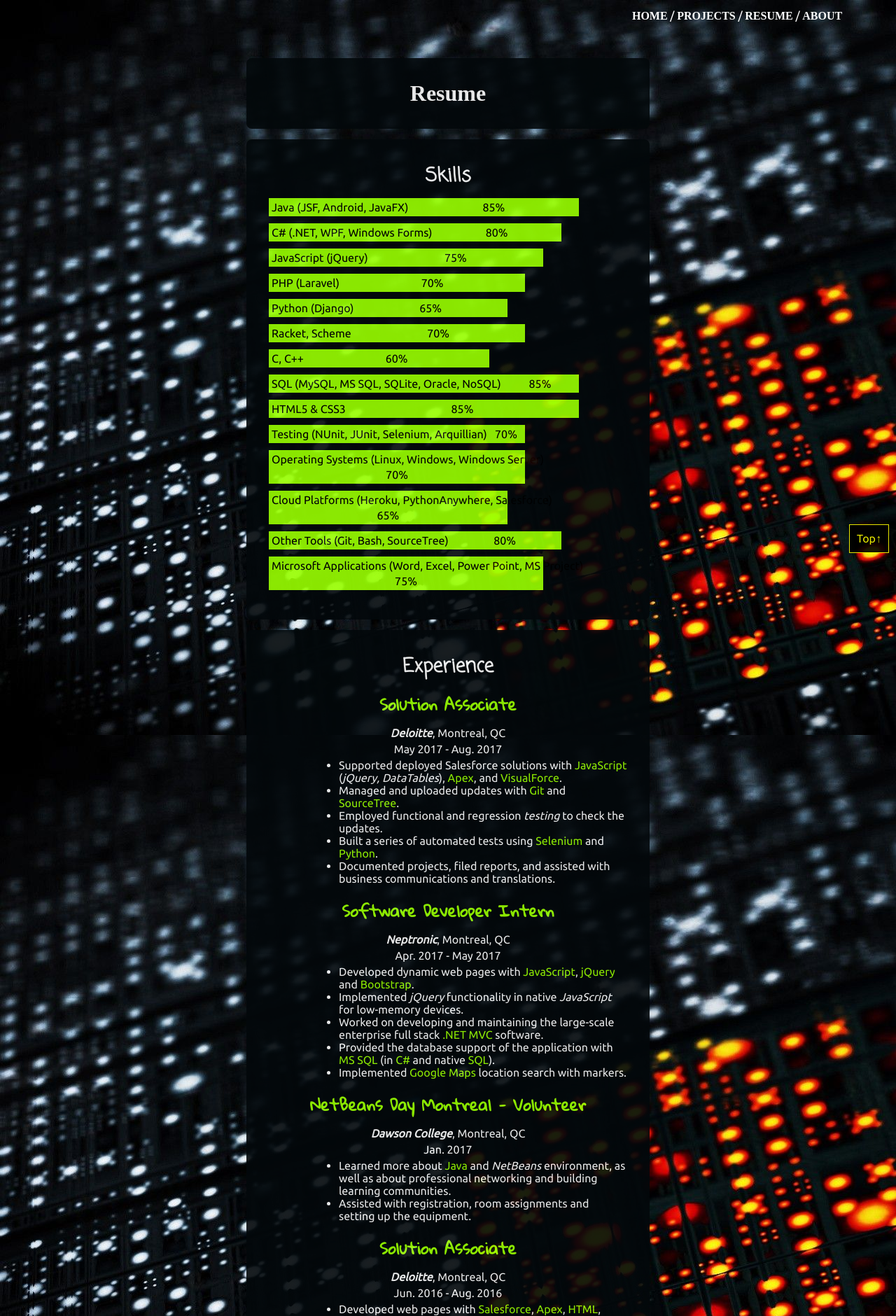
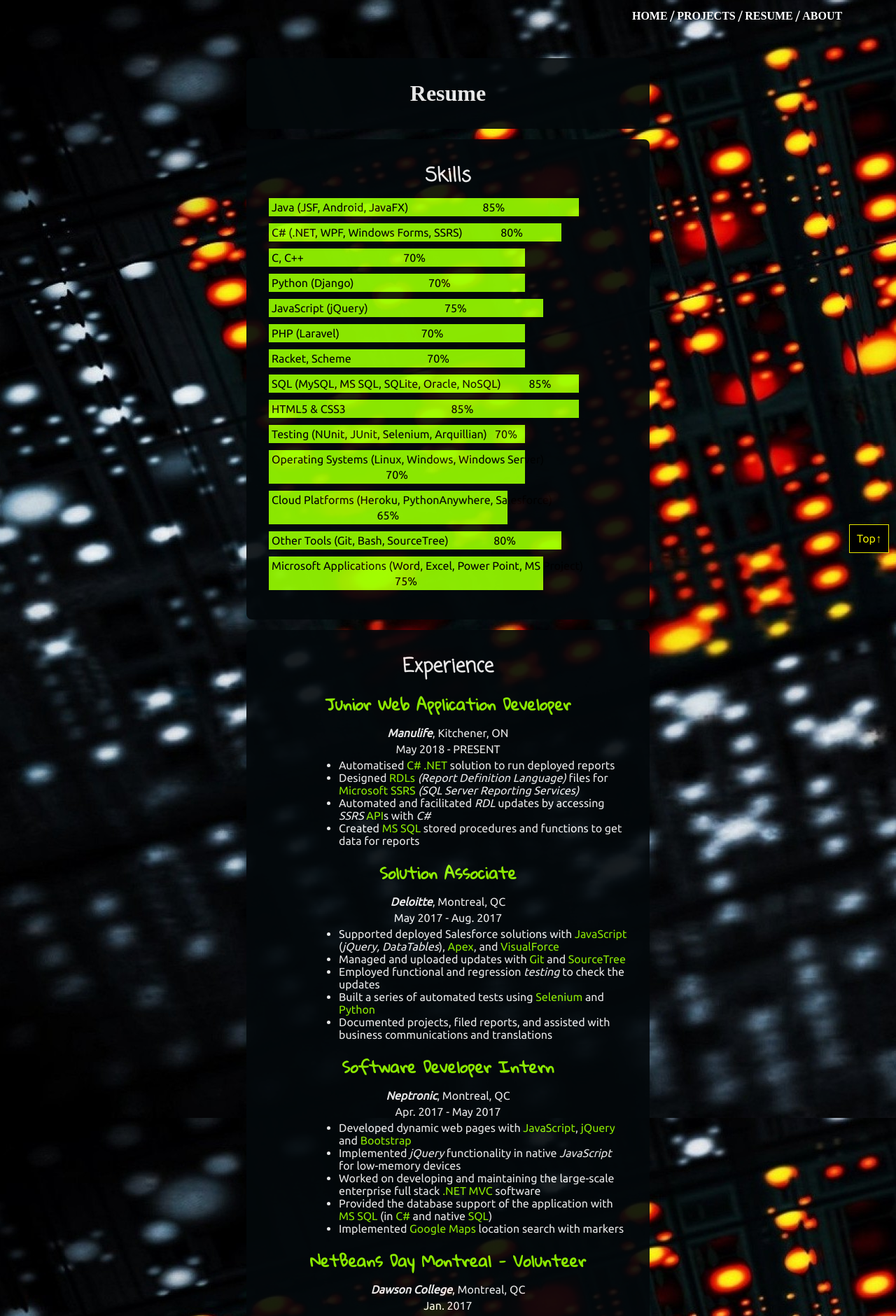
Before and after one commit to lynnsh/portfolio, a Django app: template portfolio/templates/portfolio/resume.html in a window 1280 px wide. Shown: the top 1880 px of the page at 70% size. Run offline with Django 3.2, Linux system fonts and the light colour scheme; the template is opened without the code that fills it, so the values that code supplies are empty; some web fonts are replaced.

Commit message:
updated resume, projects, and about pages

```diff
--- a/portfolio/static/portfolio/scripts.js
+++ b/portfolio/static/portfolio/scripts.js
@@ -7,7 +7,7 @@ function init() {
 	g.likesimg = ["/static/portfolio/images/likes/travel.png", "/static/portfolio/images/likes/science.png", "/static/portfolio/images/likes/books.png",
 				  "/static/portfolio/images/likes/ai.png", "/static/portfolio/images/likes/linux.png", "/static/portfolio/images/likes/lotr.png",
 				  "/static/portfolio/images/likes/chip.png", "/static/portfolio/images/likes/matrix.png", "/static/portfolio/images/likes/graphics.png",
-				  "/static/portfolio/images/likes/music.png", "/static/portfolio/images/likes/hiking.png", "/static/portfolio/images/likes/sherlock.png",
+				  "/static/portfolio/images/likes/guitar.png", "/static/portfolio/images/likes/hiking.png", "/static/portfolio/images/likes/sherlock.png",
 				  "/static/portfolio/images/likes/realtime.png", "/static/portfolio/images/likes/monty_python.png", "/static/portfolio/images/likes/dna.png",
 				  "/static/portfolio/images/likes/sw.png", "/static/portfolio/images/likes/dw.png", "/static/portfolio/images/likes/blackadder.png",
 				  "/static/portfolio/images/likes/dirkgently.png", "/static/portfolio/images/likes/code.png"];
@@ -59,6 +59,13 @@ function popup(url){
     return false;
 }
 
+//Create a popup window for the given link from java website.
+function popupJava(url){
+	window.open(url,'name',
+		'height=900, width=1500,toolbar=0,menubar=0,location=0,status=0,scrollbars=1,resizable=1,left=0,top=0');
+    return false;
+}
+
 //Show the slideshow in about page.
 function slideshow() {
 	g.counter++;
--- a/portfolio/static/portfolio/styles.css
+++ b/portfolio/static/portfolio/styles.css
@@ -227,13 +227,27 @@ dt {
   box-shadow: 0 0 5px white;
 }
 
+.not-found {
+	color: #ff4300;
+	font-family: Coming Soon;
+	font-weight: bold;
+}
+
+.error-sm {
+	font-size: 0.9em;
+}
+
+.error-lg {
+	font-size: 1.4em;
+}
+
 
 #data1 {width: 85%;}
 #data2 {width: 80%;}
 #data3 {width: 75%;}
 #data4 {width: 70%;}
-#data5 {width: 65%;}
-#data6 {width: 60%;}
+#data5 {width: 70%;}
+#data6 {width: 70%;}
 #data7 {width: 85%;}
 #data8 {width: 85%;}
 #data9 {width: 70%;}
@@ -277,15 +291,15 @@ dt {
 
 @keyframes data5-anim {
   from {width: 25%;}
-  to {width: 65%;}
+  to {width: 70%;}
 }
 #data5 {
 	animation: 2s ease-out 0s 1 data5-anim;
 }
 
 @keyframes data6-anim {
-  from {width: 22%;}
-  to {width: 60%;}
+  from {width: 25%;}
+  to {width: 70%;}
 }
 #data6 {
 	animation: 2s ease-out 0s 1 data6-anim;
--- a/portfolio/templates/portfolio/projects.html
+++ b/portfolio/templates/portfolio/projects.html
@@ -14,8 +14,10 @@
 				<div class="msg-row">
 					<h2 class="projects-header"><a href="https://github.com/Skrinikov/CSDMusicStore">
 						<i class="fa fa-github" aria-hidden="true"></i> Music Store</a></h2>
-						<img src='{% static "portfolio/images/jsf_1.png" %}'/>
-						<img src='{% static "portfolio/images/jsf_2.png" %}'/>
+						<a href="http://waldo2.dawsoncollege.qc.ca:8080/g6w17/" onclick="return popupJava('http://waldo2.dawsoncollege.qc.ca:8080/g6w17/')">
+							<img src='{% static "portfolio/images/jsf_1.png" %}' class="img-hover" /></a>
+						<a href="http://waldo2.dawsoncollege.qc.ca:8080/g6w17/client/Album.xhtml?id=62" onclick="return popupJava('http://waldo2.dawsoncollege.qc.ca:8080/g6w17/client/Album.xhtml?id=62')">
+							<img src='{% static "portfolio/images/jsf_2.png" %}' class="img-hover" /></a>
 				</div>
 				<div class="msg-row">
 					<h2 class="projects-header"><a href="https://github.com/lynnsh/email-client-app">
--- a/portfolio/templates/portfolio/resume.html
+++ b/portfolio/templates/portfolio/resume.html
@@ -13,18 +13,18 @@
 				<dl>
 					<dt>Java (JSF, Android, JavaFX)</dt>
 					<dd><div id="data1" class="bar" >85%</div></dd>
-					<dt>C# (.NET, WPF, Windows Forms)</dt>
+					<dt>C# (.NET, WPF, Windows Forms, SSRS)</dt>
 					<dd><div id="data2" class="bar">80%</div></dd>
+					<dt>C, C++</dt>
+					<dd><div id="data6" class="bar">70%</div></dd>
+					<dt>Python (Django)</dt>
+					<dd><div id="data5" class="bar">70%</div></dd>
 					<dt>JavaScript (jQuery)</dt>
 					<dd><div id="data3" class="bar">75%</div></dd>
 					<dt>PHP (Laravel)</dt>
 					<dd><div id="data4" class="bar">70%</div></dd>
-					<dt>Python (Django)</dt>
-					<dd><div id="data5" class="bar">65%</div></dd>
 					<dt>Racket, Scheme</dt>
 					<dd><div id="data14" class="bar">70%</div></dd>
-					<dt>C, C++</dt>
-					<dd><div id="data6" class="bar">60%</div></dd>
 					<dt>SQL (MySQL, MS SQL, SQLite, Oracle, NoSQL)</dt>
 					<dd><div id="data7" class="bar">85%</div></dd>
 					<dt>HTML5 & CSS3</dt>
@@ -45,16 +45,29 @@
 				<div class="message">
 				<h2>Experience</h2>
 				<div class="row">
+					<h3 class="resume-h3">Junior Web Application Developer</h3>
+					<p><b><i>Manulife</i></b>, Kitchener, ON</p>
+					<p id="date">May 2018 - PRESENT</p>
+					<div id="resume-centre">
+					<ul class="resume-ul">
+						<li>Automatised <span class="resume-em">C# .NET</span> solution to run deployed reports</li>
+						<li>Designed <span class="resume-em">RDLs</span> <em>(Report Definition Language)</em> files for <span class="resume-em">Microsoft SSRS</span> <em>(SQL Server Reporting Services)</em></li>
+						<li>Automated and facilitated <em>RDL</em> updates by accessing <em>SSRS</em> <span class="resume-em">API</span>s with <em>C#</em> </li>
+						<li>Created <span class="resume-em">MS SQL</span> stored procedures and functions to get data for reports</li>
+					</ul>
+					</div>
+				</div>
+				<div class="row">
 					<h3 class="resume-h3">Solution Associate</h3>
 					<p><b><i>Deloitte</i></b>, Montreal, QC</p>
 					<p id="date">May 2017 - Aug. 2017</p>
 					<div id="resume-centre">
 					<ul class="resume-ul">
-						<li>Supported deployed Salesforce solutions  with <span class="resume-em">JavaScript</span> (<em>jQuery, DataTables</em>), <span class="resume-em">Apex</span>, and <span class="resume-em">VisualForce</span>.</li>
-						<li>Managed and uploaded updates with <span class="resume-em">Git</span> and <span class="resume-em">SourceTree</span>.</li>
-						<li>Employed functional and regression <em>testing</em> to check the updates.</li>
-						<li>Built a series of automated tests using <span class="resume-em">Selenium</span> and <span class="resume-em">Python</span>.</li>
-						<li>Documented projects, filed reports, and assisted with business communications and translations.</li>
+						<li>Supported deployed Salesforce solutions  with <span class="resume-em">JavaScript</span> (<em>jQuery, DataTables</em>), <span class="resume-em">Apex</span>, and <span class="resume-em">VisualForce</span></li>
+						<li>Managed and uploaded updates with <span class="resume-em">Git</span> and <span class="resume-em">SourceTree</span></li>
+						<li>Employed functional and regression <em>testing</em> to check the updates</li>
+						<li>Built a series of automated tests using <span class="resume-em">Selenium</span> and <span class="resume-em">Python</span></li>
+						<li>Documented projects, filed reports, and assisted with business communications and translations</li>
 					</ul>
 					</div>
 				</div>
@@ -64,11 +77,11 @@
 					<p id="date">Apr. 2017 - May 2017</p>
 					<div id="resume-centre">
 					<ul class="resume-ul">
-						<li>Developed dynamic web pages with <span class="resume-em">JavaScript</span>, <span class="resume-em">jQuery</span> and <span class="resume-em">Bootstrap</span>.</li>
-						<li>Implemented <em>jQuery</em> functionality in native <em>JavaScript</em> for low-memory devices.</li>
-						<li>Worked on developing and maintaining the large-scale enterprise full stack <span class="resume-em">.NET MVC</span> software.</li>
-						<li>Provided the database support of the application with <span class="resume-em">MS SQL</span> (in <span class="resume-em">C#</span> and native <span class="resume-em">SQL</span>).</li>
-						<li>Implemented <span class="resume-em">Google Maps</span> location search with markers.</li>
+						<li>Developed dynamic web pages with <span class="resume-em">JavaScript</span>, <span class="resume-em">jQuery</span> and <span class="resume-em">Bootstrap</span></li>
+						<li>Implemented <em>jQuery</em> functionality in native <em>JavaScript</em> for low-memory devices</li>
+						<li>Worked on developing and maintaining the large-scale enterprise full stack <span class="resume-em">.NET MVC</span> software</li>
+						<li>Provided the database support of the application with <span class="resume-em">MS SQL</span> (in <span class="resume-em">C#</span> and native <span class="resume-em">SQL</span>)</li>
+						<li>Implemented <span class="resume-em">Google Maps</span> location search with markers</li>
 					</ul>
 					</div>
 				</div>
@@ -78,8 +91,8 @@
 					<p id="date">Jan. 2017</p>
 					<div id="resume-centre">
 					<ul class="resume-ul">
-						<li>Learned more about <span class="resume-em">Java</span> and <em>NetBeans</em> environment, as well as about professional networking and building learning communities.</li>
-						<li>Assisted with registration, room assignments and setting up the equipment.</li>
+						<li>Learned more about <span class="resume-em">Java</span> and <em>NetBeans</em> environment, as well as about professional networking and building learning communities</li>
+						<li>Assisted with registration, room assignments and setting up the equipment</li>
 					</ul>
 					</div>
 				</div>
@@ -89,9 +102,9 @@
 					<p id="date">Jun. 2016 - Aug. 2016</p>
 					<div id="resume-centre">
 					<ul class="resume-ul">
-						<li>Developed web pages with <span class="resume-em">Salesforce</span>, <span class="resume-em">Apex</span>, <span class="resume-em">HTML</span>, <span class="resume-em">Bootstrap-CSS</span>, <em>jQuery</em>, and <em>AngularJS</em>.</li>
-						<li>Aided with software <em>testing</em> documentation.</li>
-						<li>Worked in agile environment.</li>
+						<li>Developed web pages with <span class="resume-em">Salesforce</span>, <span class="resume-em">Apex</span>, <span class="resume-em">HTML</span>, <span class="resume-em">Bootstrap-CSS</span>, <em>jQuery</em>, and <em>AngularJS</em></li>
+						<li>Aided with software <em>testing</em> documentation</li>
+						<li>Worked in agile environment</li>
 					</ul>
 					</div>
 				</div>
@@ -101,7 +114,7 @@
 					<p id="date">Aug. 2015 - May 2016</p>
 					<div id="resume-centre">
 					<ul class="resume-ul resume-ul-1 ">
-						<li>Tutored Operating Systems, Java programming, Linear Algebra, and Electricity and Magnetism courses.</li>
+						<li>Tutored Operating Systems, Java programming, Linear Algebra, and Electricity and Magnetism courses</li>
 					</ul>
 					</div>
 				</div>
--- a/portfolio/views.py
+++ b/portfolio/views.py
@@ -29,7 +29,8 @@ def memory_game(request):
 
 
 def download_zip(request, filename):
-    zip_path = "/home/lynnsh/mysite/portfolio/static/portfolio/zip/"+filename+".zip"
+    #zip_path = "/home/lynnsh/mysite/portfolio/static/portfolio/zip/"+filename+".zip"
+    zip_path = "portfolio/static/portfolio/zip/"+filename+".zip"
     try:
         zip_file =  open(zip_path, 'rb')
         response = HttpResponse(zip_file, content_type='application/zip')
```
Also changed, not shown: portfolio/templates/404.html (added, +29 -0 lines), portfolio/static/portfolio/images/1.jpg, portfolio/static/portfolio/images/dont_panic.jpg (added), portfolio/static/portfolio/images/likes/guitar.png (added).
